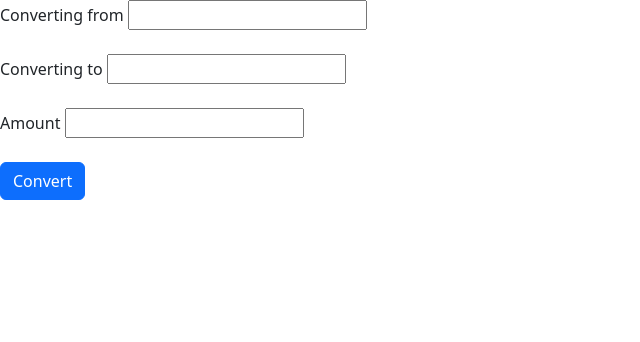
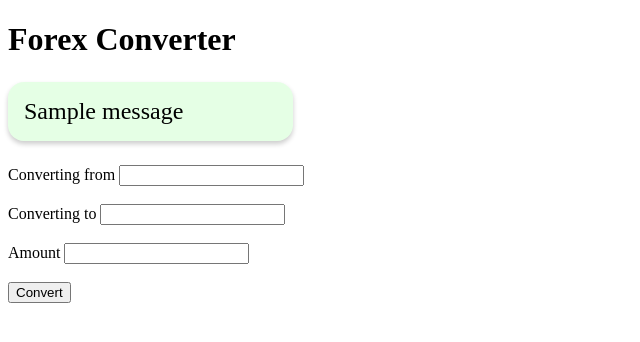
Before and after one commit to pasha-log/flask-forex-converter, a Flask app: template templates/base.html in a window 1280 px wide. Shown: the top 342 px of the page, without its empty margins (0-640 px from the left). Run offline with Flask 2, Linux system fonts and the light colour scheme; the template is opened without the code that fills it, so the values that code supplies are empty; one stand-in notice (Sample message) is shown.

Commit message:
working forex converter

```diff
--- a/app.py
+++ b/app.py
@@ -1,6 +1,8 @@
-from flask import Flask, request, render_template, session, jsonify
+from flask import Flask, request, render_template, flash, redirect
 from flask_debugtoolbar import DebugToolbarExtension
-from forex_python.converter import CurrencyRates
+from forex_python.converter import (CurrencyRates, CurrencyCodes, RatesNotAvailableError)
+from decimal import Decimal
+from functions import currencies, check_if_valid_currency_code, calculate_conversion_and_check_amount
 import os
 
 app = Flask(__name__)
@@ -8,9 +10,21 @@ app.config["SECRET_KEY"] = os.environ.get("SECRET_KEY", 'fjkdsgs')
 app.config["DEBUG_TB_INTERCEPT_REDIRECTS"] = False
 debug = DebugToolbarExtension(app)
 
-c = CurrencyRates()
-
-@app.route("/", methods=['POST'])
+@app.route("/")
 def main_page():
+    """Brings client to home page with forex form"""
 
     return render_template('base.html')
+
+@app.route("/", methods=["POST"])
+def conversion_page():
+    """Handles conversion_result and error messages"""
+    symbol = CurrencyCodes()
+    currency_from = str(request.form['currency_from'])
+    currency_to = str(request.form['currency_to'])
+    amount = request.form['amount']
+    symbol = symbol.get_symbol(currency_to)
+    print(request.form)
+    check_if_valid_currency_code(currency_from, currency_to)
+    calculate_conversion_and_check_amount(currency_from, currency_to, amount, symbol)
+    return redirect('/')
--- /dev/null
+++ b/functions.py
@@ -0,0 +1,27 @@
+from forex_python.converter import (CurrencyRates, CurrencyCodes, RatesNotAvailableError)
+from flask import flash
+from decimal import Decimal
+
+currencies = {'ZAR', 'PHP', 'PLN', 'BRL', 'CZK',
+            'MXN', 'INR', 'RUB', 'NOK', 'USD',
+            'THB', 'NZD', 'HRK', 'TRY', 'CNY',
+            'KRW', 'CHF', 'AUD', 'HKD', 'SGD',
+            'SEK', 'MYR', 'RON', 'HUF', 'JPY', 'EUR'}
+
+def check_if_valid_currency_code(currency_from, currency_to):
+    if (RatesNotAvailableError):
+        if currency_from not in currencies:
+            flash(f'Not valid code: {currency_from}.', 'error')
+        if currency_to not in currencies:
+            flash(f'Not valid code: {currency_to}.', 'error')
+
+def calculate_conversion_and_check_amount(currency_from, currency_to, amount, symbol):
+    c = CurrencyRates()
+    symbol = CurrencyCodes()
+    symbol = symbol.get_symbol(currency_to)
+    if (currency_from in currencies) and (currency_to in currencies):
+        try:
+            conversion_result = round(c.convert(currency_from, currency_to, Decimal(amount)), 2)
+            flash(f'The result is {symbol}{conversion_result}', 'success')
+        except:
+            flash('Not valid amount', 'error')
--- /dev/null
+++ b/static/app.css
@@ -0,0 +1,16 @@
+.messages .success {
+    background-color: rgb(0, 255, 0, 0.1);
+    width: 20%;
+}
+
+.messages .error {
+    background-color: rgb(255, 0, 0, 0.1);
+    width: 20%;
+}
+
+.messages p {
+    padding: 1rem;
+    border-radius: 1rem;
+    font-size: 1.5rem;
+    box-shadow: 0 3px 5px rgb(0, 0, 0, 0.2);
+}
--- a/templates/base.html
+++ b/templates/base.html
@@ -5,24 +5,34 @@
     <meta http-equiv="X-UA-Compatible" content="IE=edge">
     <meta name="viewport" content="width=device-width, initial-scale=1.0">
     <title>Forex Converter</title>
-    <link href="https://cdn.jsdelivr.net/npm/bootstrap@5.2.0/dist/css/bootstrap.min.css" rel="stylesheet" integrity="sha384-gH2yIJqKdNHPEq0n4Mqa/HGKIhSkIHeL5AyhkYV8i59U5AR6csBvApHHNl/vI1Bx" crossorigin="anonymous">
+    <link rel="stylesheet" href="/static/app.css">
 </head>
 <body>
-    <form action="" class="convert_currency" method="POST">
+    <h1>Forex Converter</h1>
+    {% with messages = get_flashed_messages(with_categories=true) %}
+    {% if messages %}
+    <section class="messages">
+        {% for category, message in messages %}
+        <p class="{{category}}">{{message}}</p>
+        {% endfor %}
+    </section>
+    {% endif %}
+    {% endwith %}
+
+        <form class="convert_currency" method="POST">
         <label>Converting from</label>
-        <input class="currency" type="text" name="">
+        <input class="currency-from" type="text" name="currency_from">
         <br>
         <br>
         <label>Converting to</label>
-        <input class="currency" type="text" name="">
+        <input class="currency-to" type="text" name="currency_to">
         <br>
         <br>
         <label>Amount</label>
-        <input class="word" type="text" name="">
+        <input class="amount" name="amount">
         <br>
         <br>
-        <button type="button" class="btn btn-primary">Convert</button>
+        <button>Convert</button>
     </form>
-    <script src="https://cdn.jsdelivr.net/npm/bootstrap@5.2.0/dist/js/bootstrap.bundle.min.js" integrity="sha384-A3rJD856KowSb7dwlZdYEkO39Gagi7vIsF0jrRAoQmDKKtQBHUuLZ9AsSv4jD4Xa" crossorigin="anonymous"></script>
 </body>
 </html>
```
Also changed, not shown: conceptual.md (+1 -1 lines), test.py (added, +48 -0 lines).
